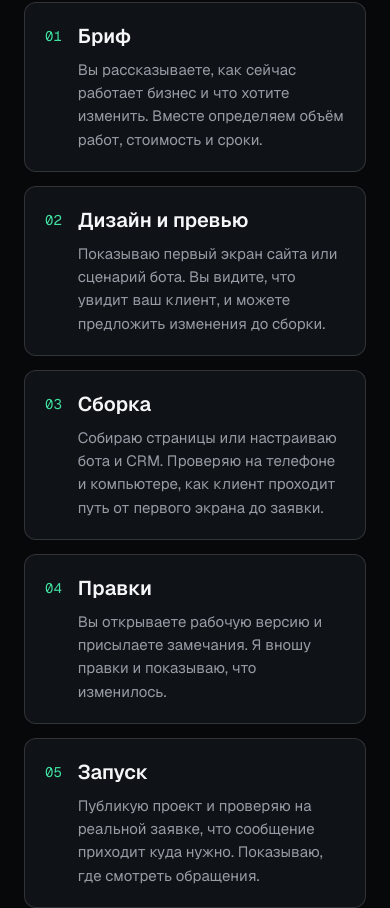
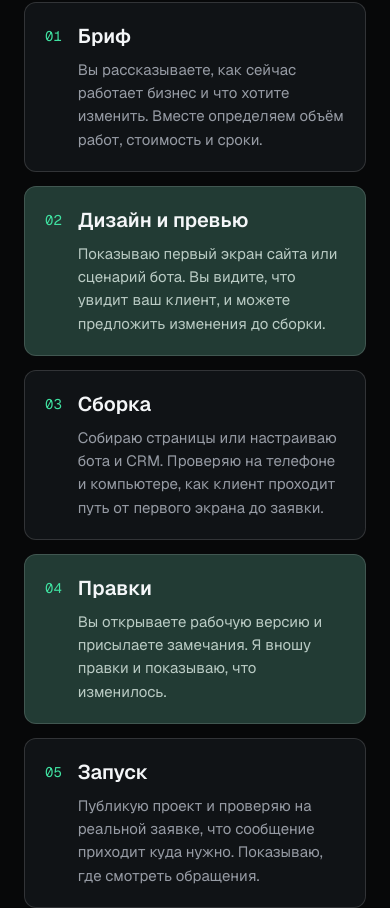
Before and after one commit to a6340374-stack/aitis, a plain HTML site: page index.html in a window 390 px wide. Shown: the part 4347-5255 px from the top of the page. Drawn offline with nearby package versions, Linux system fonts and the light colour scheme.

Commit message:
Alternate graphite and sage workflow cards

```diff
--- a/index.html
+++ b/index.html
@@ -280,7 +280,10 @@ header.nav.scrolled{border-bottom-color:var(--line)}
 /* ---------- how / value ---------- */
 .steps{list-style:none;counter-reset:stage;display:grid;grid-template-columns:repeat(2,minmax(0,1fr));gap:14px}
 .step{counter-increment:stage;display:grid;grid-template-columns:auto 1fr;align-content:start;gap:8px 16px;
-  padding:clamp(20px,3vw,32px);border:1px solid var(--line-2);border-radius:12px;background:var(--surface)}
+  padding:clamp(20px,3vw,32px);border:1px solid var(--line-2);border-radius:12px;background:#101316}
+@media (width > 760px){
+  .step:is(:nth-child(4n + 2), :nth-child(4n + 3)){background:#223b34;--muted:#bacbc4}
+}
 .step::before{content:counter(stage,decimal-leading-zero);grid-row:span 2;color:var(--accent);
   font:14px/1.9 'Geist Mono',monospace}
 .step h3{font-size:20px;line-height:1.35;font-weight:600}
@@ -411,6 +414,7 @@ footer{border-top:1px solid var(--line);padding:44px 0;margin-top:60px}
   .bento{grid-template-columns:1fr}
   .card.span-3,.card.span-2,.card.feature{grid-column:auto}
   .steps{grid-template-columns:1fr}
+  .step:nth-child(even){background:#223b34;--muted:#bacbc4}
   .hero-meta{gap:22px}
   .sec{padding:68px 0}
 }
```
